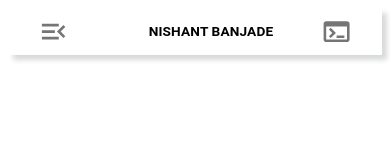
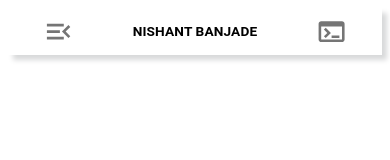
Before and after one commit to nixhantb/nishantbanjade.com.np, a React (Vite) app: page / in a window 390 px wide. Shown: the top 160 px of the page. Built offline with nearby package versions, Linux system fonts and the light colour scheme.

Commit message:
Chore: quick fix for the unaligned Header title for the mobile view

```diff
--- a/src/assets/styles/UserProfileNav/UserProfileNavStyles.ts
+++ b/src/assets/styles/UserProfileNav/UserProfileNavStyles.ts
@@ -20,7 +20,7 @@ export const NavBarContainer = styled(Box)(() => ({
 
 // Nav header styling. Feel free to use logo for specific need
 export const NavBarHeaderTitle = styled(Box)({
-  marginLeft: "2em",
+
 });
 // Nav Header Button style
 export const PrimaryHeaderButtonStyle = {
```
